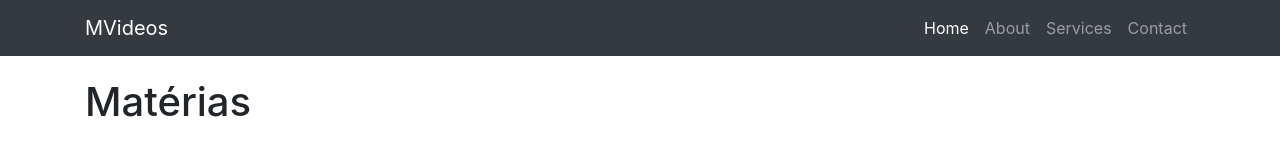
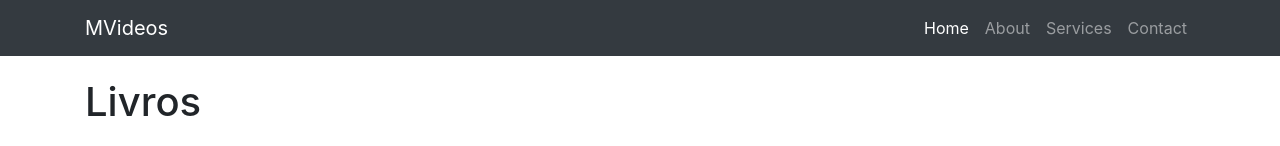
Before and after one commit to MVideos/MVideos-Site, a plain HTML site: page index.html in a window 1280 px wide. Shown: the top 146 px of the page. Drawn offline with Linux system fonts and the light colour scheme.

Commit message:
Alteracao de Materias para Livros

```diff
--- a/index.html
+++ b/index.html
@@ -51,7 +51,7 @@
     <!-- Page Content -->
     <div class="container">
 
-      <h1 class="my-4 text-center text-lg-left">Matérias</h1>
+      <h1 class="my-4 text-center text-lg-left">Livros</h1>
 
       <div class="row text-center text-lg-left">
 
```
